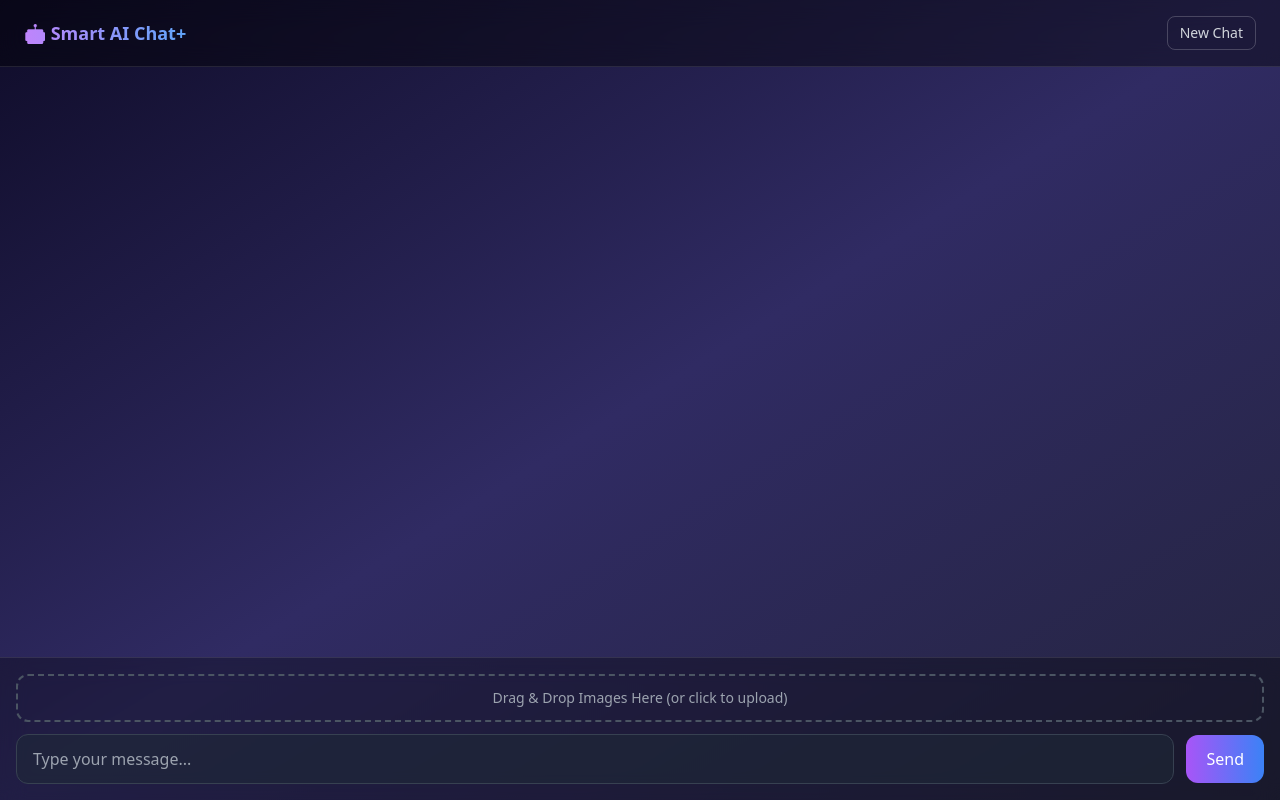
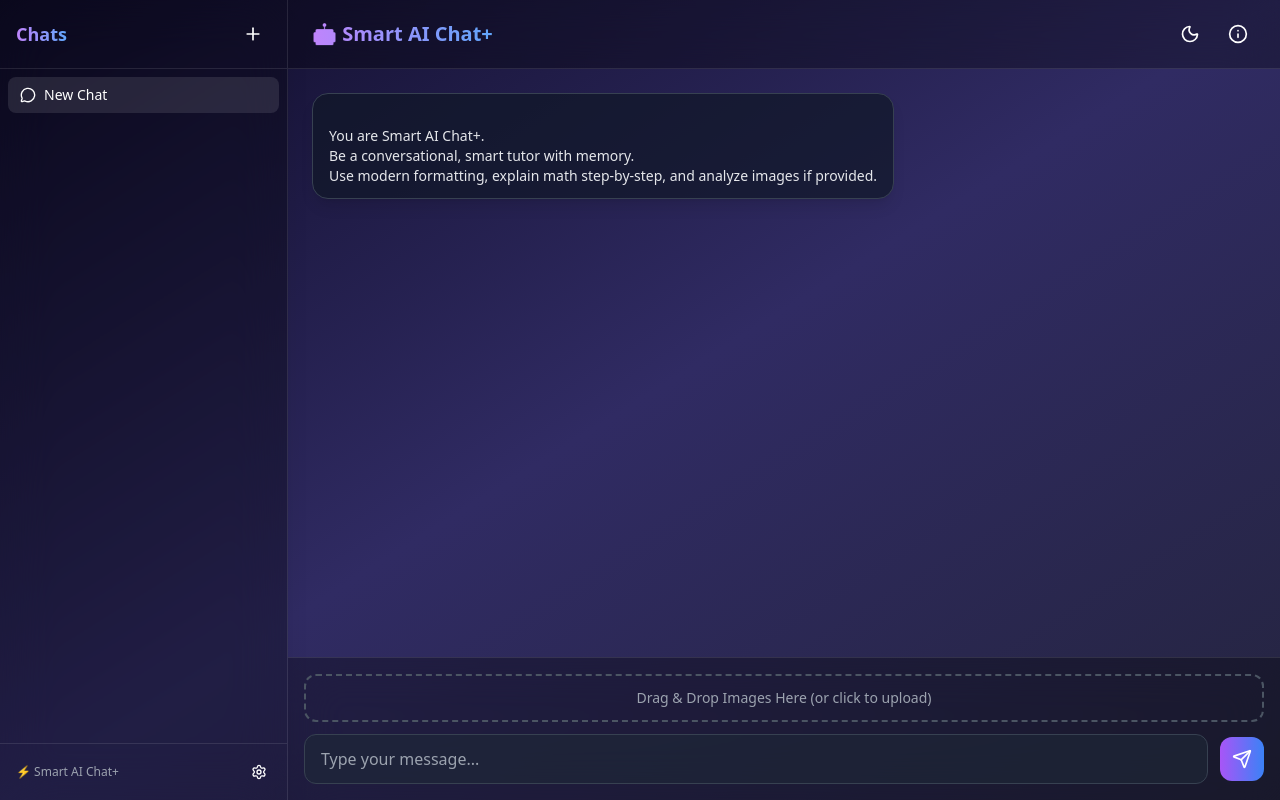
Before and after one commit to stetsonmillerrr/html, a plain HTML site: page index.html in a window 1280 px wide. Drawn offline with nearby package versions, Linux system fonts and the light colour scheme.

Commit message:
Update index.html

```diff
--- a/index.html
+++ b/index.html
@@ -5,8 +5,8 @@
   <title>Smart AI Chat+</title>
   <script src="https://cdn.tailwindcss.com"></script>
   <script src="https://js.puter.com/v2/"></script>
+  <script src="https://unpkg.com/lucide@latest/dist/umd/lucide.min.js"></script>
   <style>
-    /* Typing dots animation */
     .typing-dots span {
       display: inline-block;
       width: 8px;
@@ -22,75 +22,144 @@
       0%, 80%, 100% { transform: scale(0.6); opacity: 0.6; }
       40% { transform: scale(1); opacity: 1; }
     }
+    .fade-in {
+      animation: fadeIn 0.4s ease forwards;
+    }
+    @keyframes fadeIn {
+      from { opacity: 0; transform: translateY(10px); }
+      to { opacity: 1; transform: translateY(0); }
+    }
   </style>
 </head>
-<body class="bg-gradient-to-br from-[#0f0c29] via-[#302b63] to-[#24243e] text-white h-screen flex flex-col font-sans">
+<body class="bg-gradient-to-br from-[#0f0c29] via-[#302b63] to-[#24243e] text-white h-screen flex font-sans">
 
-  <!-- Header -->
-  <header class="px-6 py-4 bg-black/40 backdrop-blur-md border-b border-white/10 flex items-center justify-between sticky top-0 z-10">
-    <h1 class="font-bold text-lg bg-gradient-to-r from-purple-400 to-blue-400 bg-clip-text text-transparent">
-      🤖 Smart AI Chat+
-    </h1>
-    <button id="resetBtn"
-      class="px-3 py-1.5 rounded-lg border border-white/20 hover:bg-white/10 transition text-sm text-gray-300">
-      New Chat
+  <!-- Sidebar -->
+  <aside class="w-72 bg-black/30 backdrop-blur-xl border-r border-white/10 flex flex-col shadow-xl transition-all duration-300">
+    <div class="flex items-center justify-between p-4 border-b border-white/10">
+      <h2 class="font-bold text-lg bg-gradient-to-r from-purple-400 to-blue-400 bg-clip-text text-transparent">Chats</h2>
+      <button id="newChatBtn" class="p-2 rounded-lg hover:bg-white/10 transition">
+        <i data-lucide="plus" class="w-5 h-5 text-white"></i>
       </button>
+    </div>
+    <nav id="chatHistory" class="flex-1 overflow-y-auto p-2 space-y-1 text-sm">
+      <!-- Chat list -->
+    </nav>
+    <div class="p-4 border-t border-white/10 flex items-center justify-between text-xs text-gray-400">
+      <span>⚡ Smart AI Chat+</span>
+      <button class="p-1 hover:bg-white/10 rounded">
+        <i data-lucide="settings" class="w-4 h-4 text-white"></i>
+      </button>
+    </div>
+  </aside>
+
+  <!-- Main -->
+  <div class="flex-1 flex flex-col">
+    <header class="px-6 py-4 bg-black/30 backdrop-blur-xl border-b border-white/10 sticky top-0 z-10 flex items-center justify-between">
+      <h1 class="font-bold text-xl bg-gradient-to-r from-purple-400 to-blue-400 bg-clip-text text-transparent">🤖 Smart AI Chat+</h1>
+      <div class="flex gap-3">
+        <button class="p-2 rounded-lg hover:bg-white/10 transition">
+          <i data-lucide="moon" class="w-5 h-5 text-white"></i>
+        </button>
+        <button class="p-2 rounded-lg hover:bg-white/10 transition">
+          <i data-lucide="info" class="w-5 h-5 text-white"></i>
+        </button>
+      </div>
     </header>
 
-  <!-- Chat Area -->
+    <!-- Chat -->
     <div id="chat" class="flex-1 overflow-y-auto p-6 space-y-4"></div>
 
     <!-- Input -->
-  <div class="flex flex-col gap-3 p-4 bg-black/30 border-t border-white/10 backdrop-blur-md">
+    <div class="flex flex-col gap-3 p-4 bg-black/30 border-t border-white/10 backdrop-blur-xl">
       <div id="dropZone"
-      class="px-4 py-3 rounded-xl border-2 border-dashed border-gray-600 text-sm text-gray-400 text-center hover:border-purple-400 transition cursor-pointer">
+        class="px-4 py-3 rounded-xl border-2 border-dashed border-gray-600 text-sm text-gray-400 text-center hover:border-purple-400 hover:text-purple-300 transition cursor-pointer">
         Drag & Drop Images Here (or click to upload)
       </div>
       <div class="flex items-center gap-3">
         <input id="userInput" type="text" placeholder="Type your message..."
-        class="flex-1 px-4 py-3 rounded-xl bg-gray-800/60 border border-gray-700 placeholder-gray-400 text-white focus:outline-none focus:ring-2 focus:ring-purple-500">
+          class="flex-1 px-4 py-3 rounded-xl bg-gray-800/60 border border-gray-700 placeholder-gray-400 text-white focus:outline-none focus:ring-2 focus:ring-purple-500 transition">
         <button id="sendBtn"
-        class="px-5 py-3 rounded-xl font-medium bg-gradient-to-r from-purple-500 to-blue-500 hover:opacity-90 transition">
-        Send
+          class="p-3 rounded-xl font-medium bg-gradient-to-r from-purple-500 to-blue-500 hover:opacity-90 transition flex items-center gap-2">
+          <i data-lucide="send" class="w-5 h-5 text-white"></i>
         </button>
+      </div>
     </div>
   </div>
 
   <script>
+    lucide.createIcons(); // init icons
+
     const chatBox = document.getElementById("chat");
     const userInput = document.getElementById("userInput");
     const sendBtn = document.getElementById("sendBtn");
     const dropZone = document.getElementById("dropZone");
-    const resetBtn = document.getElementById("resetBtn");
+    const newChatBtn = document.getElementById("newChatBtn");
+    const chatHistoryEl = document.getElementById("chatHistory");
     const MODEL = "gpt-5-nano";
 
-    // 🔑 System prompt
     const SYSTEM_PROMPT = `
-You are Smart AI Chat+. You are a helpful, conversational AI tutor and assistant.
-- Always give clear, step-by-step reasoning.
-- Use proper math notation (e.g., x^2 instead of x2).
-- If images are provided, analyze them as part of the question.
-- Be conversational, concise, but thorough.
-- Remember context from the conversation.
+You are Smart AI Chat+.
+Be a conversational, smart tutor with memory.
+Use modern formatting, explain math step-by-step, and analyze images if provided.
 `;
 
-    // Conversation history
-    let messages = [
-      { role: "system", content: [ { type: "text", text: SYSTEM_PROMPT } ] }
-    ];
+    let chats = [];
+    let activeChatId = null;
     let pendingImages = [];
 
-    // UI: Add message
+    function createNewChat() {
+      const id = Date.now().toString();
+      const chat = {
+        id,
+        title: "New Chat",
+        messages: [
+          { role: "system", content: [{ type: "text", text: SYSTEM_PROMPT }] }
+        ]
+      };
+      chats.push(chat);
+      activeChatId = id;
+      renderChatHistory();
+      renderChat(chat);
+    }
+
+    function renderChatHistory() {
+      chatHistoryEl.innerHTML = "";
+      chats.forEach(chat => {
+        const btn = document.createElement("button");
+        btn.className = `w-full flex items-center gap-2 px-3 py-2 rounded-lg hover:bg-white/10 transition truncate ${
+          chat.id === activeChatId ? "bg-white/10" : ""
+        }`;
+        btn.innerHTML = `<i data-lucide="message-circle" class="w-4 h-4 text-white"></i><span>${chat.title}</span>`;
+        btn.onclick = () => {
+          activeChatId = chat.id;
+          renderChat(chat);
+          renderChatHistory();
+          lucide.createIcons();
+        };
+        chatHistoryEl.appendChild(btn);
+      });
+      lucide.createIcons();
+    }
+
+    function renderChat(chat) {
+      chatBox.innerHTML = "";
+      chat.messages.forEach(msg => {
+        const text = msg.content.find(c => c.type === "text")?.text || "";
+        const imgs = msg.content.filter(c => c.type === "image").map(c => c.src);
+        addMessage(msg.role, text, imgs);
+      });
+    }
+
     function addMessage(role, text, imgs = [], isTyping=false) {
       const wrapper = document.createElement("div");
-      wrapper.className = `flex ${role==="user" ? "justify-end" : "justify-start"} w-full`;
+      wrapper.className = `flex ${role==="user" ? "justify-end" : "justify-start"} w-full fade-in`;
 
       const bubble = document.createElement("div");
-      bubble.className = `max-w-[75%] px-4 py-3 rounded-2xl whitespace-pre-wrap text-sm shadow-lg transition ${
+      bubble.className = `max-w-[75%] px-4 py-3 rounded-2xl whitespace-pre-wrap text-sm shadow-lg ${
         role === "user"
         ? "bg-gradient-to-r from-blue-500 to-purple-500 text-white font-medium"
         : "bg-gray-900/70 border border-gray-700 text-gray-200"
-      }`;
+      } transition`;
 
       if (isTyping) {
         const dots = document.createElement("div");
@@ -101,7 +170,6 @@ You are Smart AI Chat+. You are a helpful, conversational AI tutor and assistant
         bubble.textContent = text;
       }
 
-      // Add images
       if (imgs.length) {
         imgs.forEach(src => {
           const img = document.createElement("img");
@@ -118,34 +186,41 @@ You are Smart AI Chat+. You are a helpful, conversational AI tutor and assistant
       return bubble;
     }
 
-    // Send message
     async function sendMessage() {
       const text = userInput.value.trim();
       if (!text && pendingImages.length === 0) return;
       userInput.value = "";
+
+      const chat = chats.find(c => c.id === activeChatId);
+      if (!chat) return;
 
       addMessage("user", text, pendingImages);
 
       const userEntry = { role: "user", content: [] };
       if (text) userEntry.content.push({ type: "text", text });
       pendingImages.forEach(src => userEntry.content.push({ type: "image", src }));
-      messages.push(userEntry);
+      chat.messages.push(userEntry);
+
+      if (chat.title === "New Chat" && text) {
+        chat.title = text.slice(0, 30) + (text.length > 30 ? "…" : "");
+        renderChatHistory();
+      }
 
       pendingImages = [];
       dropZone.textContent = "Drag & Drop Images Here (or click to upload)";
 
-      const aiBubble = addMessage("ai", "", [], true);
+      const aiBubble = addMessage("assistant", "", [], true);
 
       try {
         let answer = "";
-        const resp = await puter.ai.chat(messages, { model: MODEL, stream: true });
+        const resp = await puter.ai.chat(chat.messages, { model: MODEL, stream: true });
         for await (const part of resp) {
           if (part?.text) {
             answer += part.text;
             aiBubble.textContent = answer;
           }
         }
-        messages.push({ role: "assistant", content: [{ type: "text", text: answer }] });
+        chat.messages.push({ role: "assistant", content: [{ type: "text", text: answer }] });
       } catch (e) {
         console.error("AI error:", e);
         aiBubble.textContent = "⚠️ Error: " + e.message;
@@ -157,14 +232,7 @@ You are Smart AI Chat+. You are a helpful, conversational AI tutor and assistant
       if (e.key === "Enter") sendMessage();
     });
 
-    // Reset chat
-    resetBtn.addEventListener("click", () => {
-      chatBox.innerHTML = "";
-      messages = [
-        { role: "system", content: [ { type: "text", text: SYSTEM_PROMPT } ] }
-      ];
-      addMessage("ai", "✨ New chat started!");
-    });
+    newChatBtn.addEventListener("click", createNewChat);
 
     // Drag & Drop
     dropZone.addEventListener("dragover", e => {
@@ -198,6 +266,8 @@ You are Smart AI Chat+. You are a helpful, conversational AI tutor and assistant
         reader.readAsDataURL(file);
       });
     }
+
+    createNewChat();
   </script>
 </body>
 </html>
```
Lines whose indentation alone changed are shown as unchanged.
